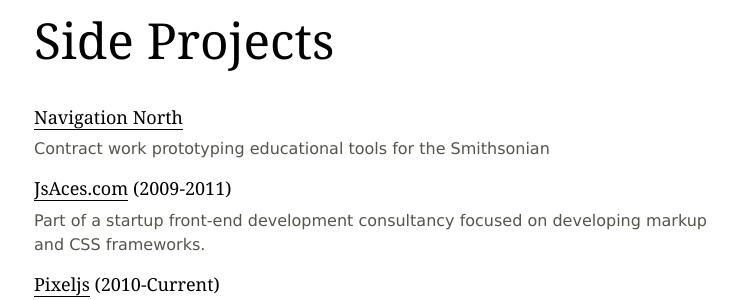
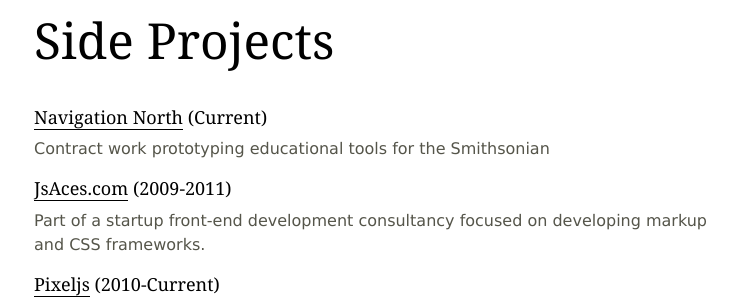
Before and after one commit to jethrolarson/jethrolarson.github.com, a Jekyll site: the page built from resume.md, in a window 1280 px wide and 900 px high, scrolled down 1076 px. Shown: the part 155-455 px from the top of the window, without its empty margins (261-998 px from the left). Built offline with Jekyll 4.4.1, drawn with Linux system fonts in a browser that asks for light colours; Markdown is read by kramdown in place of the engine named in the settings.

Commit message:
Update resume.md

```diff
--- a/resume.md
+++ b/resume.md
@@ -57,7 +57,7 @@
 
 Side Projects
 =============
-### [Navigation North](http://navigationnorth.com)
+### [Navigation North](http://navigationnorth.com) (Current)
 Contract work prototyping educational tools for the Smithsonian
 
 ### [JsAces.com](http://jsaces.com) (2009-2011)
```
